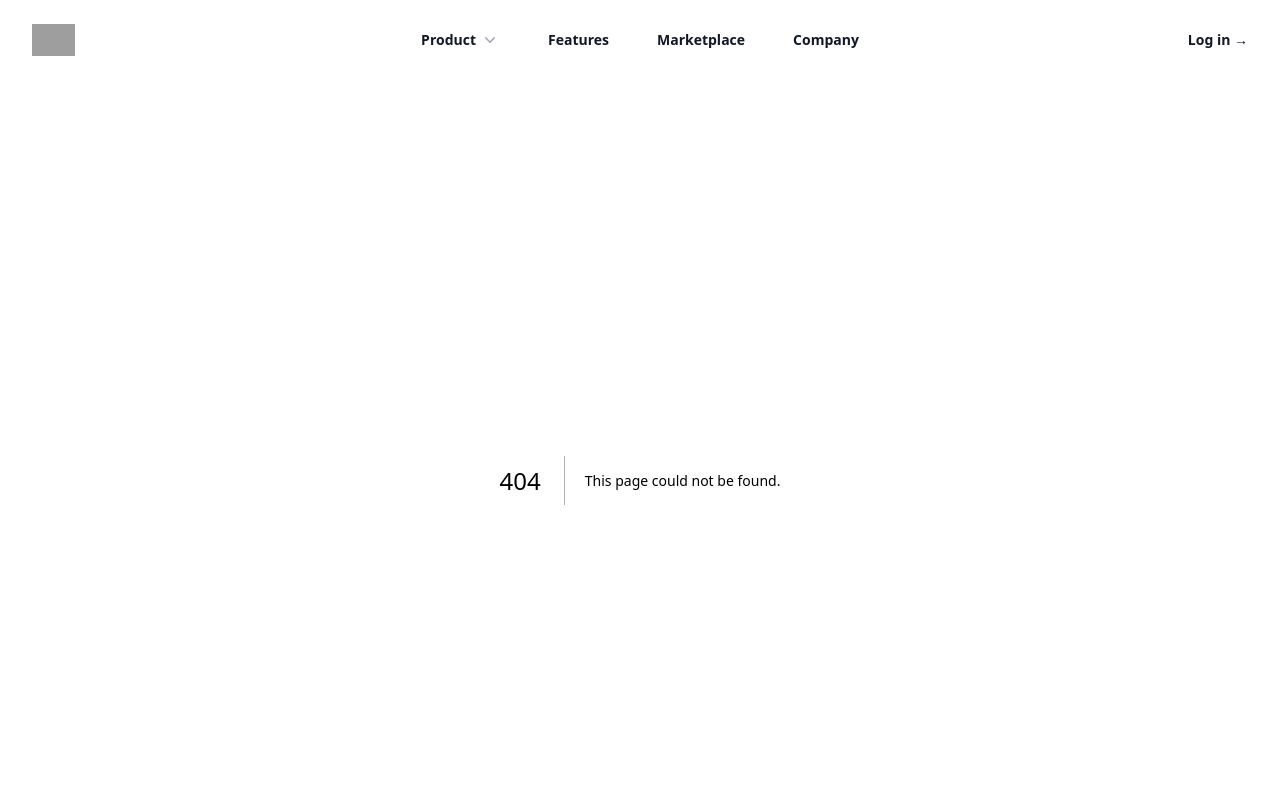
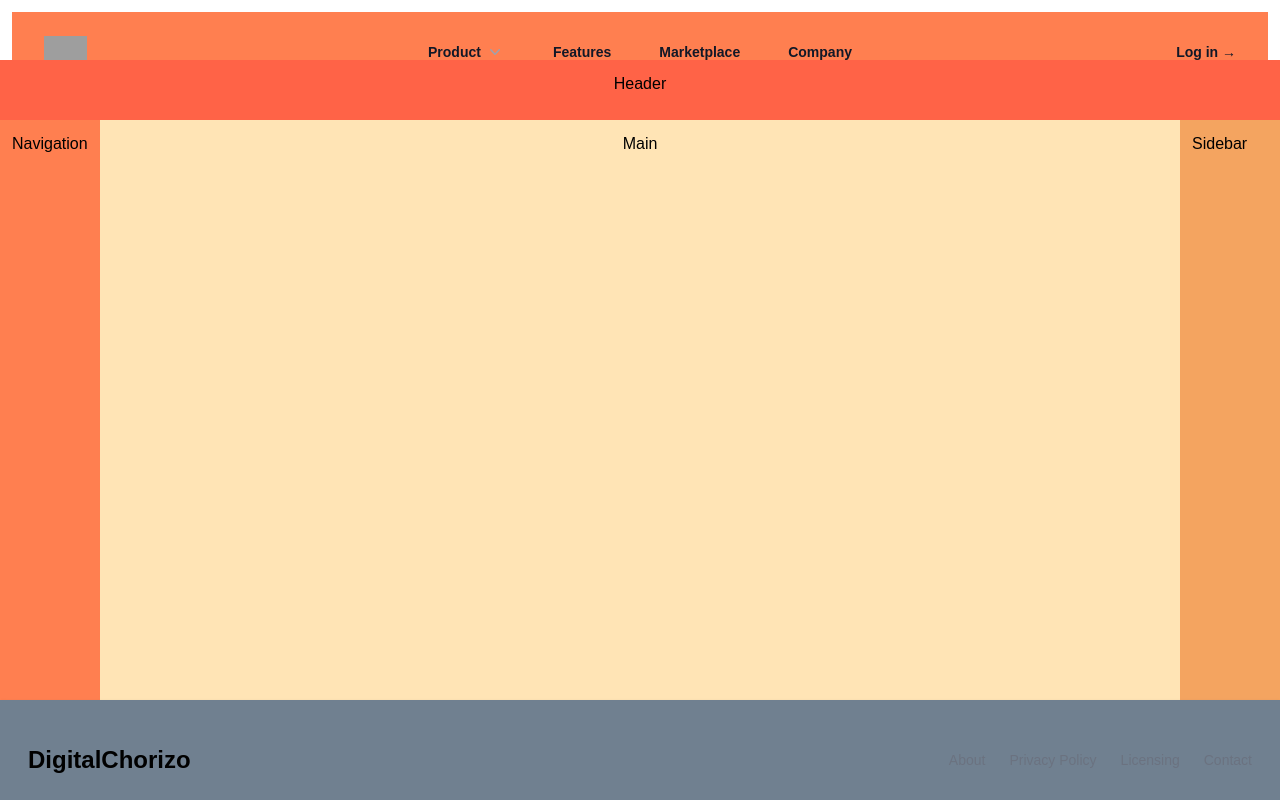
Before and after one commit to bytesbydave/virtual-assistant-client, a Next.js app: page /holygrail in a window 1280 px wide. Before the commit this address had no page. Shown: the top 800 px of the page. Built offline with nearby package versions, Linux system fonts and the light colour scheme; grey boxes are pictures that could not be loaded.

Commit message:
holy grail

```diff
--- /dev/null
+++ b/src/app/holygrail/page.jsx
@@ -0,0 +1,17 @@
+import './styles.css';
+
+const HolyGrail = () => {
+  return (
+    <>
+      <header>Header</header>
+      <x className='containerx'>
+        <nav>Navigation</nav>
+        <main>Main</main>
+        <aside>Sidebar</aside>
+      </x>
+      <footer>Footer</footer>
+    </>
+  );
+};
+
+export default HolyGrail;
--- /dev/null
+++ b/src/app/holygrail/styles.css
@@ -0,0 +1,55 @@
+body {
+  margin: 0;
+  padding: 0;
+  font-family: Arial, sans-serif;
+  background-color: #f0f0f0;
+}
+header,
+nav,
+main,
+aside,
+footer {
+  padding: 12px;
+}
+
+header {
+  background-color: tomato;
+  /* width: 100vw; */
+  height: 60px;
+  text-align: center;
+}
+
+.containerx {
+  display: flex;
+  min-height: 100vh;
+}
+
+nav {
+  background-color: coral;
+  flex-basis: 100px;
+  box-sizing: border-box;
+}
+
+main {
+  background-color: moccasin;
+  flex-grow: 1;
+  text-align: center;
+}
+
+aside {
+  background-color: sandybrown;
+  /* width: 100px; */
+  flex-basis: 100px;
+  box-sizing: border-box;
+}
+
+footer {
+  background-color: slategray;
+  text-align: center;
+  height: 100px;
+  width: 100%;
+  position: absolute;
+  bottom: 0;
+  left: 0;
+  right: 0;
+}
```
Also changed, not shown: src/app/holygrail/readme.md (added).
